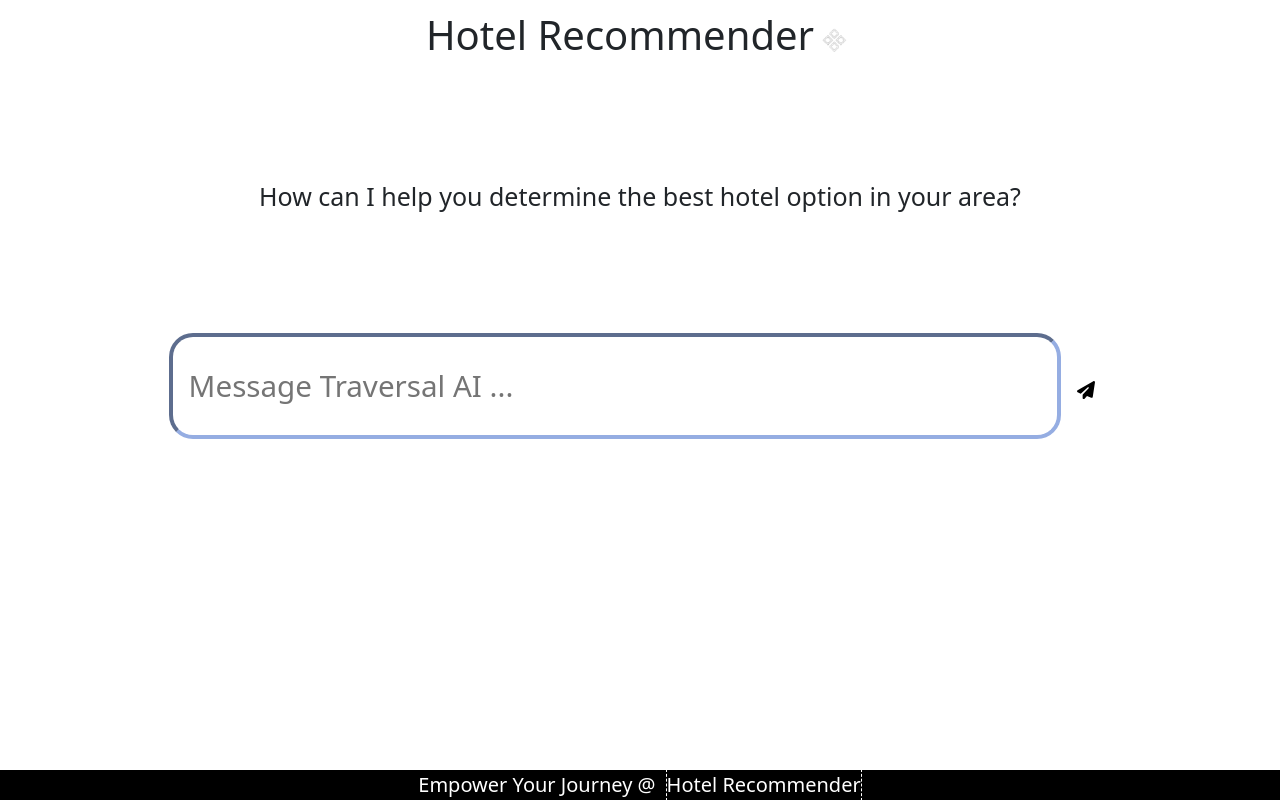
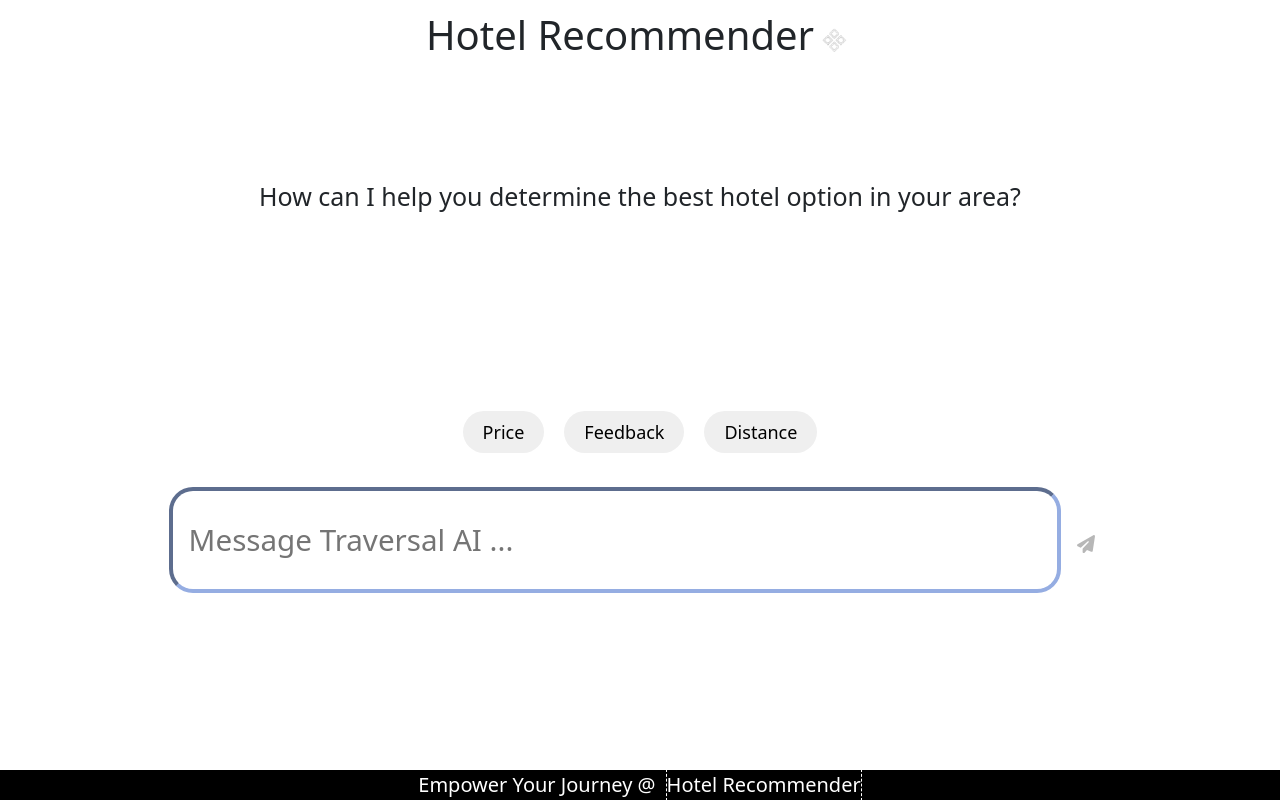
Before and after one commit to mengzhuou/TraversaalAI, a React (Create React App) app in the folder teaversalai/: page /Chatbox in a window 1280 px wide. Built offline with nearby package versions, Linux system fonts and the light colour scheme.

Commit message:
Added filter buttons

```diff
--- a/teaversalai/src/App.css
+++ b/teaversalai/src/App.css
@@ -1,7 +1,14 @@
 .App {
   text-align: center;
+  scrollbar-width: none;  /* Firefox */
+  -ms-overflow-style: none;  /* IE and Edge */
+  scrollbar-width: none;
+}
 
+.App::-webkit-scrollbar {
+  display: none;
 }
+
 .App-header {
   background-color: transparent;
   min-height: 100vh;
@@ -121,6 +128,7 @@
   border-width: 4px;
   border-radius: 1.5rem;
   width: auto;
+
 }
 
 footer {
@@ -203,6 +211,10 @@ footer .footer-find-me a:hover {
   margin-top: 10px;
   border-radius: 5px;
   box-shadow: 0 2px 4px rgba(0, 0, 0, 0.1);
+  transition-timing-function: cubic-bezier(.4, 0, .2, 1);
+  transition-duration: .3s;
+  border-color: rgb(91, 151, 255);
+  border-width: 4px;
 }
 
 .inputSection{
--- a/teaversalai/src/Chatbox.tsx
+++ b/teaversalai/src/Chatbox.tsx
@@ -35,6 +35,36 @@ class Chatbox extends React.Component<any,any> {
       console.error('Error:', error);
     }
   };
+  handlePriceSubmit = async (event: { preventDefault: () => void; }) => {
+    event.preventDefault();
+    try {
+      const res = await axios.post('http://localhost:5000/generate', { prompt: "Give me nice breakfast hotels in San francisco with fair prices." });
+      const response = res.data.response;
+      this.setState({ response: response, isResponse: true });
+    } catch (error) {
+      console.error('Error:', error);
+    }
+  };
+  handleDistanceSubmit = async (event: { preventDefault: () => void; }) => {
+    event.preventDefault();
+    try {
+      const res = await axios.post('http://localhost:5000/generate', { prompt: "Give me nice breakfast hotels in Georgia with nearest distance in 10 miles." });
+      const response = res.data.response;
+      this.setState({ response: response, isResponse: true });
+    } catch (error) {
+      console.error('Error:', error);
+    }
+  };
+  handleFeedbackSubmit = async (event: { preventDefault: () => void; }) => {
+    event.preventDefault();
+    try {
+      const res = await axios.post('http://localhost:5000/generate', { prompt: "Give me nice breakfast hotels in Georgia with good review." });
+      const response = res.data.response;
+      this.setState({ response: response, isResponse: true });
+    } catch (error) {
+      console.error('Error:', error);
+    }
+  };
 
   render() {
     const { prompt, response, isResponse } = this.state;
@@ -42,7 +72,7 @@ class Chatbox extends React.Component<any,any> {
     if (isResponse) {
       formattedResponse = response.split(/\d\./).filter(Boolean).map((item: any, index: any) => (
         <div key={index}>
-          <p>{index + 1}. {item.trim()}</p>
+          <p>{"->"}{item.trim()}</p>
           <br />
         </div>
       ));
@@ -52,20 +82,7 @@ class Chatbox extends React.Component<any,any> {
         <div className='container'>
           <h1 className="title">Hotel Recommender</h1>
           <img className="logo_img" src={logo} alt="Logo" />
-
-
-          {/* <div className='filterLine'>
-            <div className='filterCol'>
-              <button className="btnChatboxStyle">Price</button>
-            </div>
-            <div className='filterCol'>
-              <button className="btnChatboxStyle">Feedback</button>
-            </div>
-            <div className='filterCol'>
-              <button className="btnChatboxStyle">Distance</button>
-            </div>
-          </div> */}
-
+          <br />
           {isResponse ? (
             <div className="responseContainer">
               <p>{formattedResponse}</p>
@@ -76,6 +93,18 @@ class Chatbox extends React.Component<any,any> {
             </p>
           )}
 
+          <div className='filterLine'>
+            <div className='filterCol'>
+              <button className="btnChatboxStyle" onClick={this.handlePriceSubmit}>Price</button>
+            </div>
+            <div className='filterCol'>
+              <button className="btnChatboxStyle" onClick={this.handleFeedbackSubmit}>Feedback</button>
+            </div>
+            <div className='filterCol'>
+              <button className="btnChatboxStyle" onClick={this.handleDistanceSubmit}>Distance</button>
+            </div>
+          </div>
+
           <div className="inputSection">
             <input
               className="inputBar"
@@ -84,7 +113,7 @@ class Chatbox extends React.Component<any,any> {
               value={prompt}
               onChange={this.handleInputChange}
             />
-            <button type="submit" className="submitBtn" onClick={this.handleAISubmit}>
+            <button type="submit" className="submitBtn" onClick={this.handleAISubmit} disabled={!prompt}>
               <FontAwesomeIcon icon={faPaperPlane} />
             </button>
           </div>
```
